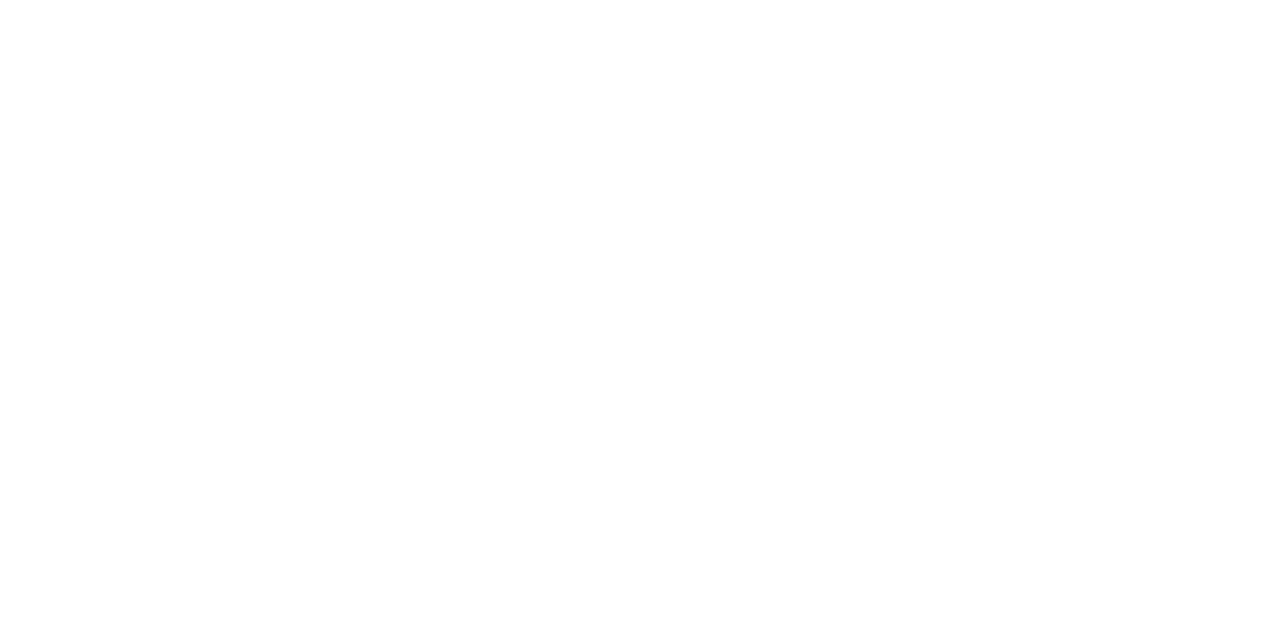
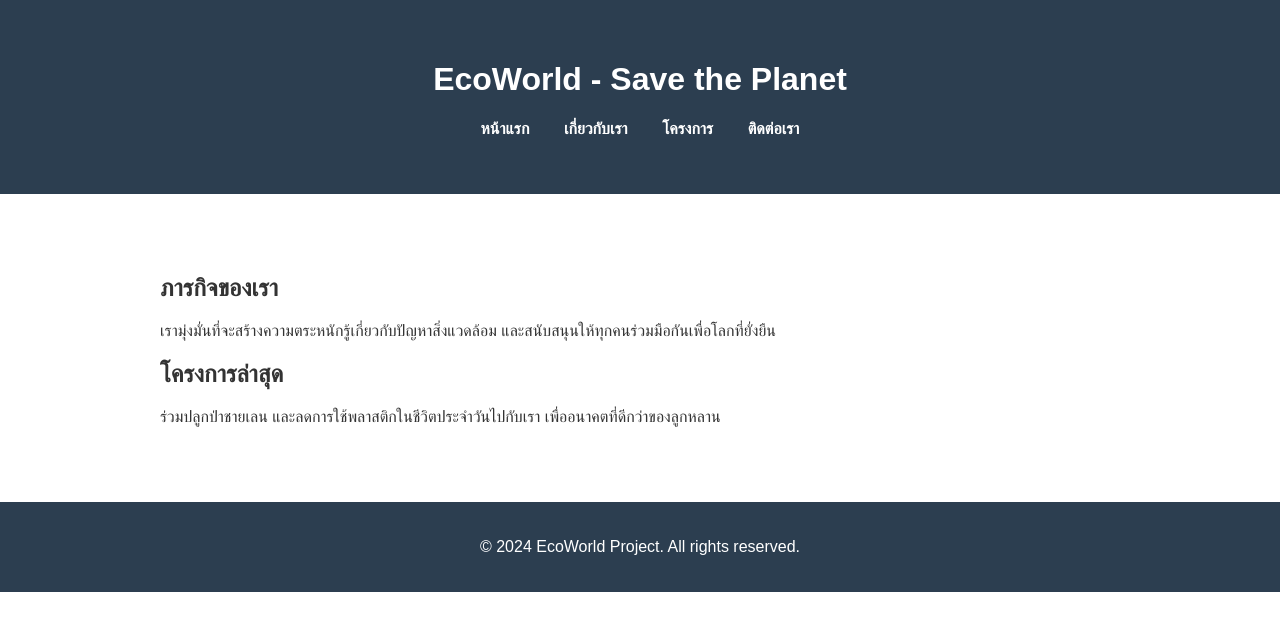
Before and after one commit to E-Kanase/Lab-Ecoworld, a plain HTML site: page index.html in a window 1280 px wide. Drawn offline with Linux system fonts and the light colour scheme.

Commit message:
Add content

```diff
--- a/index.html
+++ b/index.html
@@ -9,30 +9,44 @@
         .container { max-width: 960px; margin: 0 auto; padding: 20px; }
         header, footer { background: #2c3e50; color: white; padding: 20px; text-align: center; }
         section { padding: 40px 0; }
+
+        /* Styles สำหรับ Navigation Bar */
+        nav ul { list-style-type: none; padding: 0; margin-top: 15px; }
+        nav ul li { display: inline; margin: 0 15px; }
+        nav a { color: white; text-decoration: none; font-weight: bold; }
+        nav a:hover { text-decoration: underline; }
     </style>
 
-<!--[if gte mso 9]><xml>
-<mso:CustomDocumentProperties>
-<mso:xd_Signature msdt:dt="string"></mso:xd_Signature>
-<mso:display_urn_x003a_schemas-microsoft-com_x003a_office_x003a_office_x0023_Editor msdt:dt="string">Ekachai Kanyanucharat</mso:display_urn_x003a_schemas-microsoft-com_x003a_office_x003a_office_x0023_Editor>
-<mso:Order msdt:dt="string">1000.00000000000</mso:Order>
-<mso:xd_ProgID msdt:dt="string"></mso:xd_ProgID>
-<mso:_ExtendedDescription msdt:dt="string"></mso:_ExtendedDescription>
-<mso:display_urn_x003a_schemas-microsoft-com_x003a_office_x003a_office_x0023_Author msdt:dt="string">Ekachai Kanyanucharat</mso:display_urn_x003a_schemas-microsoft-com_x003a_office_x003a_office_x0023_Author>
-<mso:ComplianceAssetId msdt:dt="string"></mso:ComplianceAssetId>
-<mso:TemplateUrl msdt:dt="string"></mso:TemplateUrl>
-<mso:ReferenceId msdt:dt="string"></mso:ReferenceId>
-<mso:ContentTypeId msdt:dt="string">0x01010081A035A26C02D047AD37FD89F6EA7C87</mso:ContentTypeId>
-<mso:TriggerFlowInfo msdt:dt="string"></mso:TriggerFlowInfo>
-<mso:_SourceUrl msdt:dt="string"></mso:_SourceUrl>
-<mso:_SharedFileIndex msdt:dt="string"></mso:_SharedFileIndex>
-</mso:CustomDocumentProperties>
-</xml><![endif]-->
 </head>
 <body>
 
+    <header>
+        <div class="container">
+            <h1>EcoWorld - Save the Planet</h1>
+            <nav>
+                <ul>
+                    <li><a href="#">หน้าแรก</a></li>
+                    <li><a href="#">เกี่ยวกับเรา</a></li>
+                    <li><a href="#">โครงการ</a></li>
+                    <li><a href="#">ติดต่อเรา</a></li>
+                </ul>
+            </nav>
+        </div>
+    </header>
+
     <div class="container">
-        </div>
+        <section>
+            <h2>ภารกิจของเรา</h2>
+            <p>เรามุ่งมั่นที่จะสร้างความตระหนักรู้เกี่ยวกับปัญหาสิ่งแวดล้อม และสนับสนุนให้ทุกคนร่วมมือกันเพื่อโลกที่ยั่งยืน</p>
 
-    </body>
+            <h2>โครงการล่าสุด</h2>
+            <p>ร่วมปลูกป่าชายเลน และลดการใช้พลาสติกในชีวิตประจำวันไปกับเรา เพื่ออนาคตที่ดีกว่าของลูกหลาน</p>
+        </section>
+    </div>
+
+    <footer>
+        <p>&copy; 2024 EcoWorld Project. All rights reserved.</p>
+    </footer>
+
+</body>
 </html>
```
